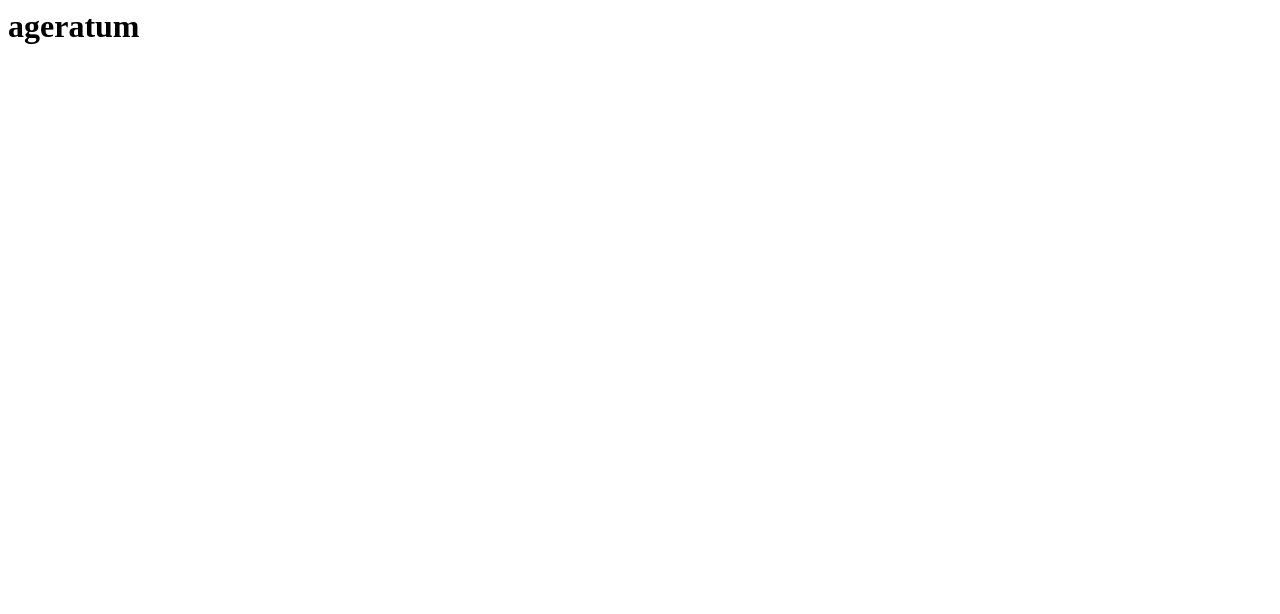
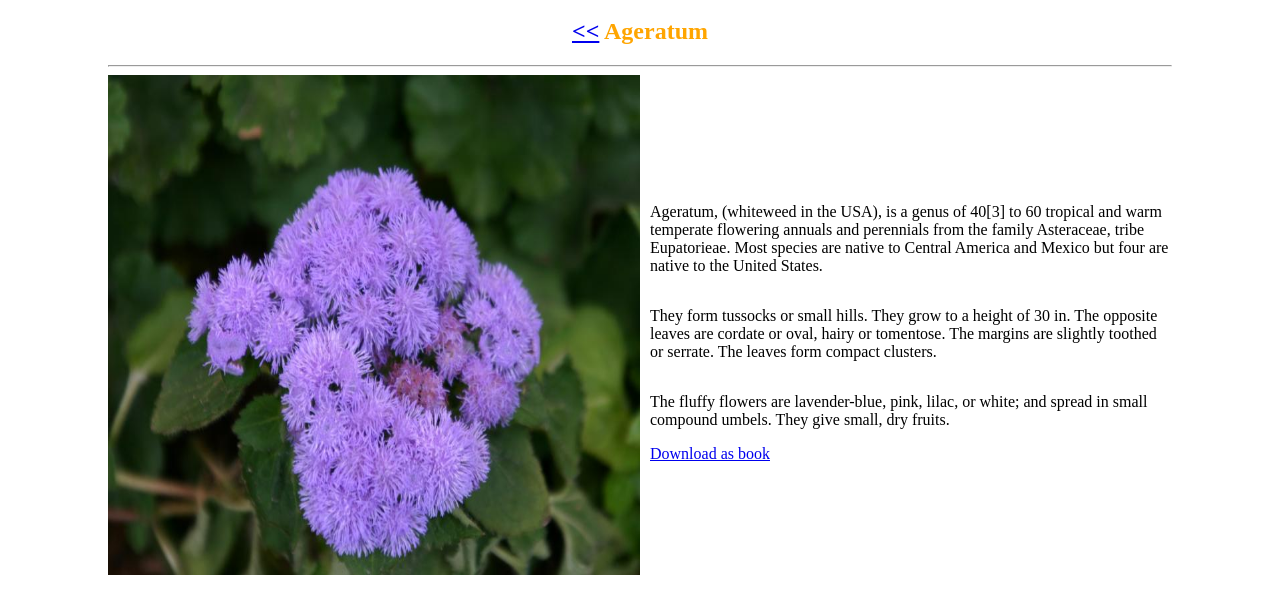
Before and after one commit to step-batch-7/flower-catalog-sravani-labala, a plain HTML site: page public/ageratum.html in a window 1280 px wide. Drawn offline with Linux system fonts and the light colour scheme.

Commit message:
added third page of the website
which consists of the flower and its contents

```diff
--- a/public/ageratum.html
+++ b/public/ageratum.html
@@ -1,3 +1,36 @@
 <html>
-  <h1>ageratum</h1>
+  <head>
+    <link rel="stylesheet" href="css/flower.css" />
+    <title>
+      Ageratum
+    </title>
+  </head>
+  <body>
+    <div>
+      <h2><a href="/">&lt&lt</a> Ageratum</h2>
+      <hr />
+      <div id="content">
+        <img src="/images/pbase-agerantum.jpg" alt="Ageratum" />
+        <div id="paragraph">
+          <p>
+            Ageratum, (whiteweed in the USA), is a genus of 40[3] to 60 tropical
+            and warm temperate flowering annuals and perennials from the family
+            Asteraceae, tribe Eupatorieae. Most species are native to Central
+            America and Mexico but four are native to the United States.
+          </p>
+          <p>
+            They form tussocks or small hills. They grow to a height of 30 in.
+            The opposite leaves are cordate or oval, hairy or tomentose. The
+            margins are slightly toothed or serrate. The leaves form compact
+            clusters.
+          </p>
+          <p>
+            The fluffy flowers are lavender-blue, pink, lilac, or white; and
+            spread in small compound umbels. They give small, dry fruits.
+          </p>
+          <a href="/pdf/Ageratum.pdf" download>Download as book</a>
+        </div>
+      </div>
+    </div>
+  </body>
 </html>
```
Also changed, not shown: public/abeliophyllum.html (+1 -1 lines), public/css/flower.css (renamed from public/css/abeliophyllum.css), 1 other file.
